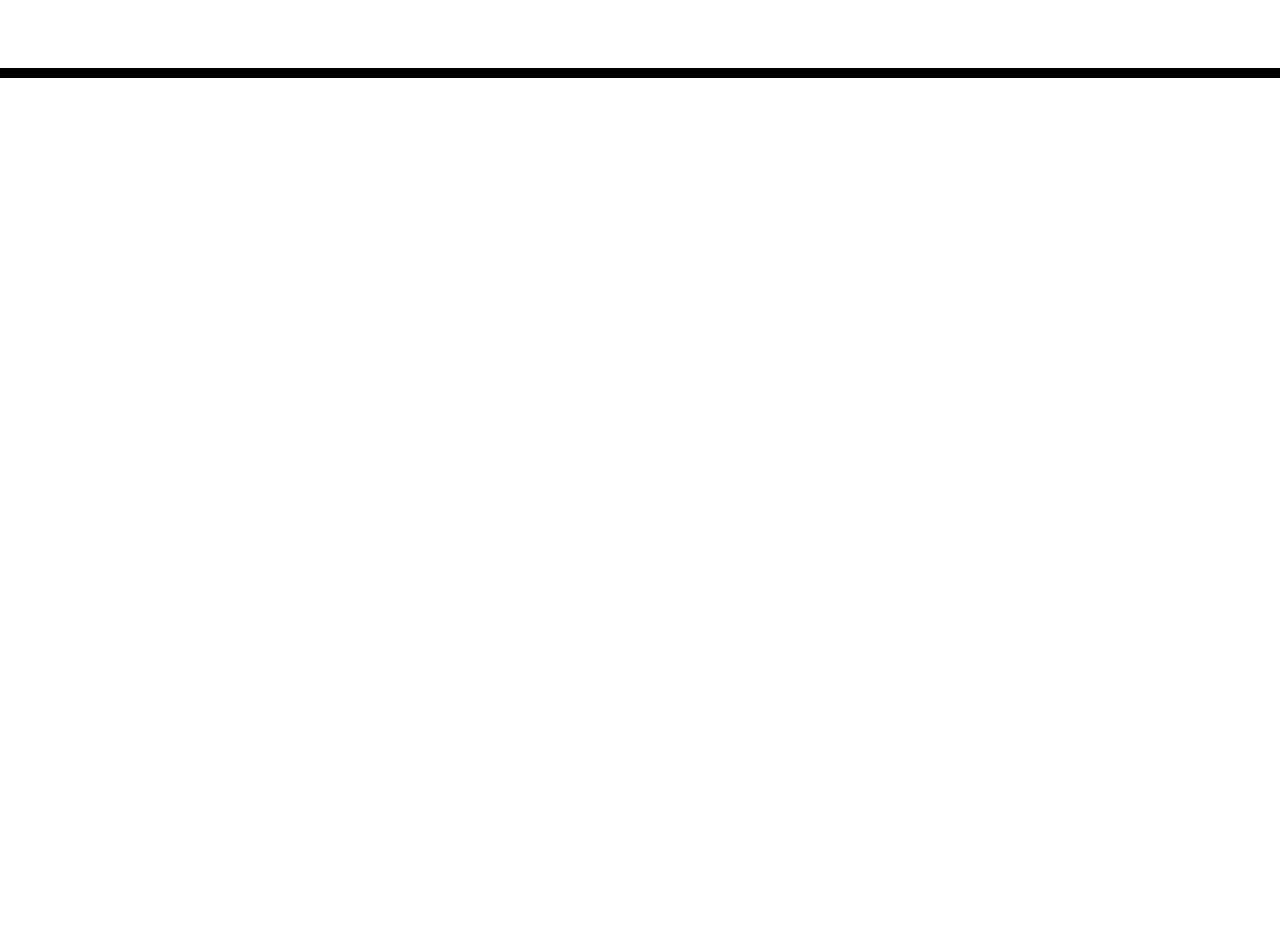
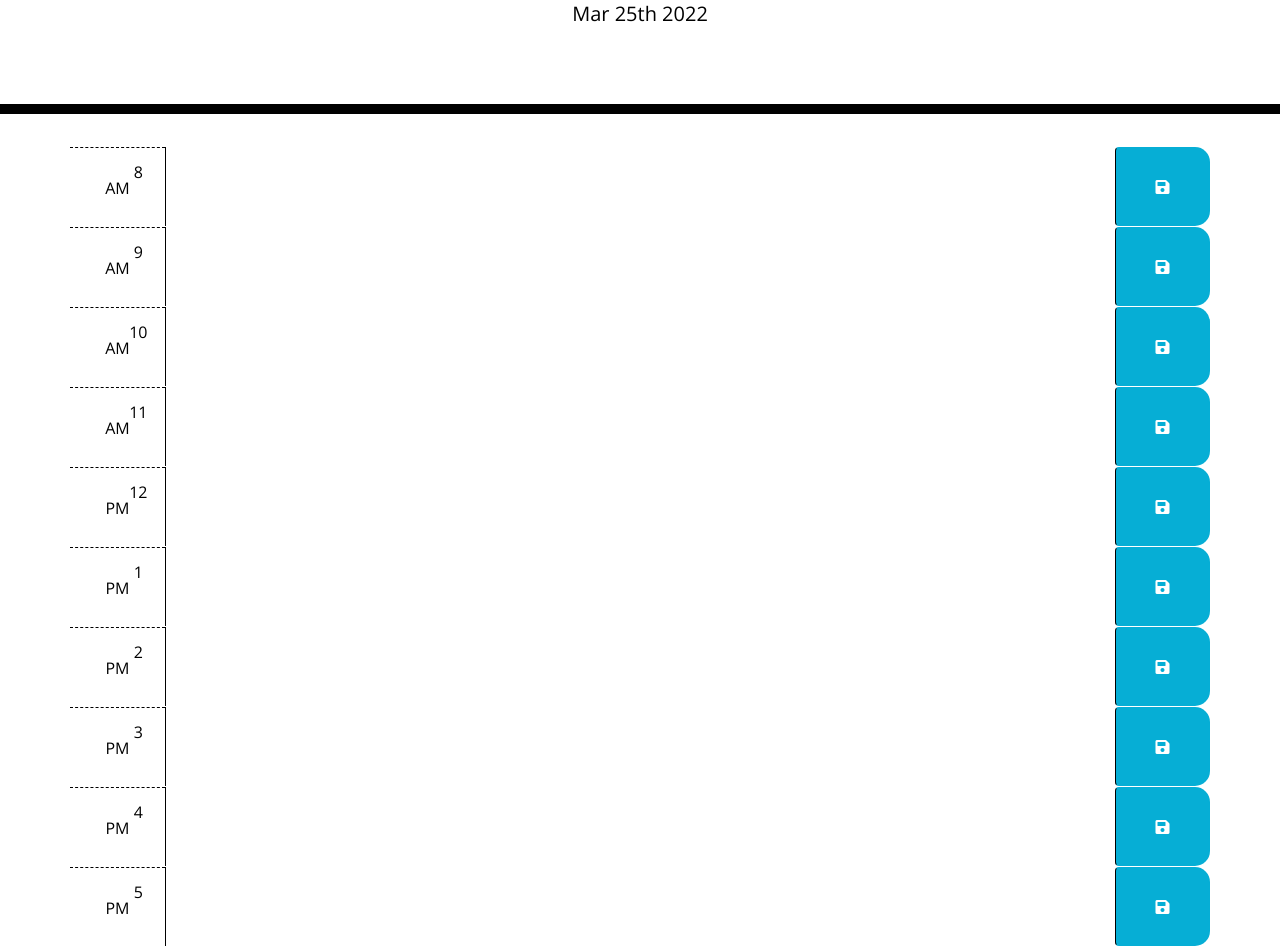
Before and after one commit to DeanK24/Work-Day-Scheduler, a plain HTML site: page index.html in a window 1280 px wide. Shown: the part 190-1136 px from the top of the page. Before the commit the page ends 800 px from the top, so only its background shows below. Drawn offline with nearby package versions, Linux system fonts and the light colour scheme; files that its build step writes are made by us from their sources.

Commit message:
added time blocks and current date

```diff
--- a/assets/js/script.js
+++ b/assets/js/script.js
@@ -0,0 +1,7 @@
+// Display current day
+var todayDate = moment().format('MMM Do YYYY');
+$("#currentDay").html(todayDate);
+
+function sortTimeBlocks() {
+
+}
--- a/index.html
+++ b/index.html
@@ -18,7 +18,7 @@
       href="https://fonts.googleapis.com/css?family=Open+Sans&display=swap"
       rel="stylesheet"
     />
-    <link rel="stylesheet" href="style.css" />
+    <link rel="stylesheet" href="./assets/css/style.css" />
     <title>Work Day Scheduler</title>
   </head>
 
@@ -30,6 +30,97 @@
     </header>
     <div class="container">
       <!-- Timeblocks go here -->
+
+      <div id="8a" class="row time-block">
+        <div class="col-md-1 hour">
+          8 AM
+        </div>
+        <textarea class="col-md-10 description">
+        </textarea>
+        <button class="btn saveBtn col-md-1"><i class="fas fa-save"></i></button>
+      </div>
+
+      <div id="9a" class="row time-block">
+        <div class="col-md-1 hour">
+          9 AM
+        </div>
+        <textarea class="col-md-10 description">
+        </textarea>
+        <button class="btn saveBtn col-md-1"><i class="fas fa-save"></i></button>
+      </div>
+
+      <div id="9a" class="row time-block">
+        <div class="col-md-1 hour">
+          10 AM
+        </div>
+        <textarea class="col-md-10 description">
+        </textarea>
+        <button class="btn saveBtn col-md-1"><i class="fas fa-save"></i></button>
+      </div>
+
+      <div id="9a" class="row time-block">
+        <div class="col-md-1 hour">
+          11 AM
+        </div>
+        <textarea class="col-md-10 description">
+        </textarea>
+        <button class="btn saveBtn col-md-1"><i class="fas fa-save"></i></button>
+      </div>
+
+      <div id="9a" class="row time-block">
+        <div class="col-md-1 hour">
+          12 PM
+        </div>
+        <textarea class="col-md-10 description">
+        </textarea>
+        <button class="btn saveBtn col-md-1"><i class="fas fa-save"></i></button>
+      </div>
+
+      <div id="9a" class="row time-block">
+        <div class="col-md-1 hour">
+          1 PM
+        </div>
+        <textarea class="col-md-10 description">
+        </textarea>
+        <button class="btn saveBtn col-md-1"><i class="fas fa-save"></i></button>
+      </div>
+
+      <div id="9a" class="row time-block">
+        <div class="col-md-1 hour">
+          2 PM
+        </div>
+        <textarea class="col-md-10 description">
+        </textarea>
+        <button class="btn saveBtn col-md-1"><i class="fas fa-save"></i></button>
+      </div>
+
+      <div id="9a" class="row time-block">
+        <div class="col-md-1 hour">
+          3 PM
+        </div>
+        <textarea class="col-md-10 description">
+        </textarea>
+        <button class="btn saveBtn col-md-1"><i class="fas fa-save"></i></button>
+      </div>
+
+      <div id="9a" class="row time-block">
+        <div class="col-md-1 hour">
+          4 PM
+        </div>
+        <textarea class="col-md-10 description">
+        </textarea>
+        <button class="btn saveBtn col-md-1"><i class="fas fa-save"></i></button>
+      </div>
+
+      <div id="9a" class="row time-block">
+        <div class="col-md-1 hour">
+          5 PM
+        </div>
+        <textarea class="col-md-10 description">
+        </textarea>
+        <button class="btn saveBtn col-md-1"><i class="fas fa-save"></i></button>
+      </div>
+
     </div>
 
     <script src="https://code.jquery.com/jquery-3.4.1.min.js"></script>
```
